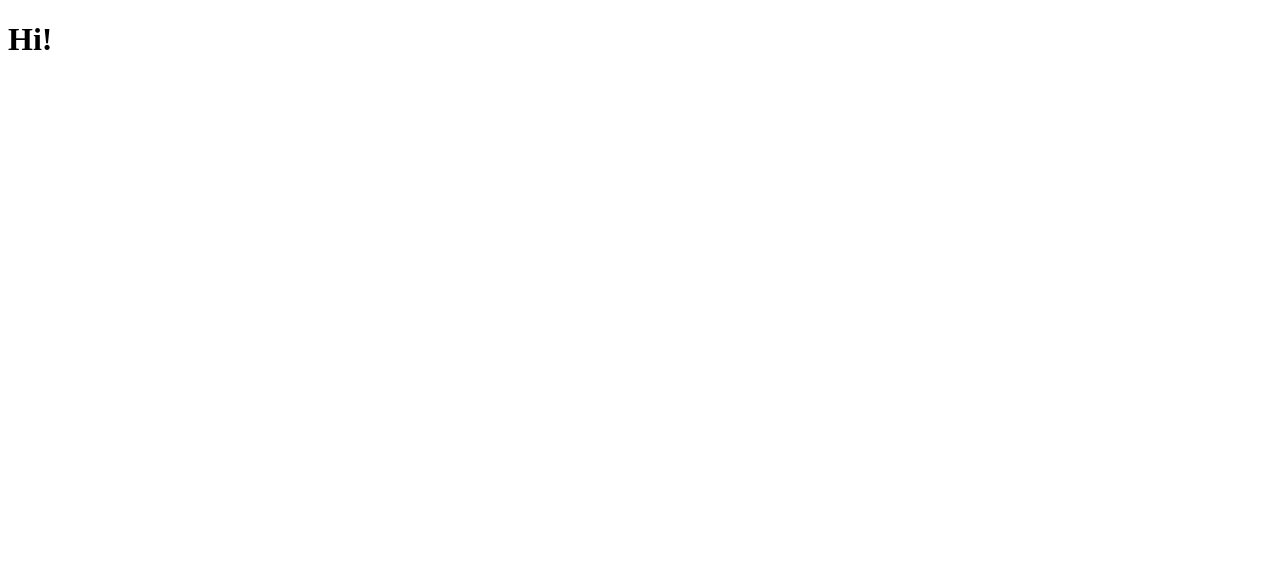
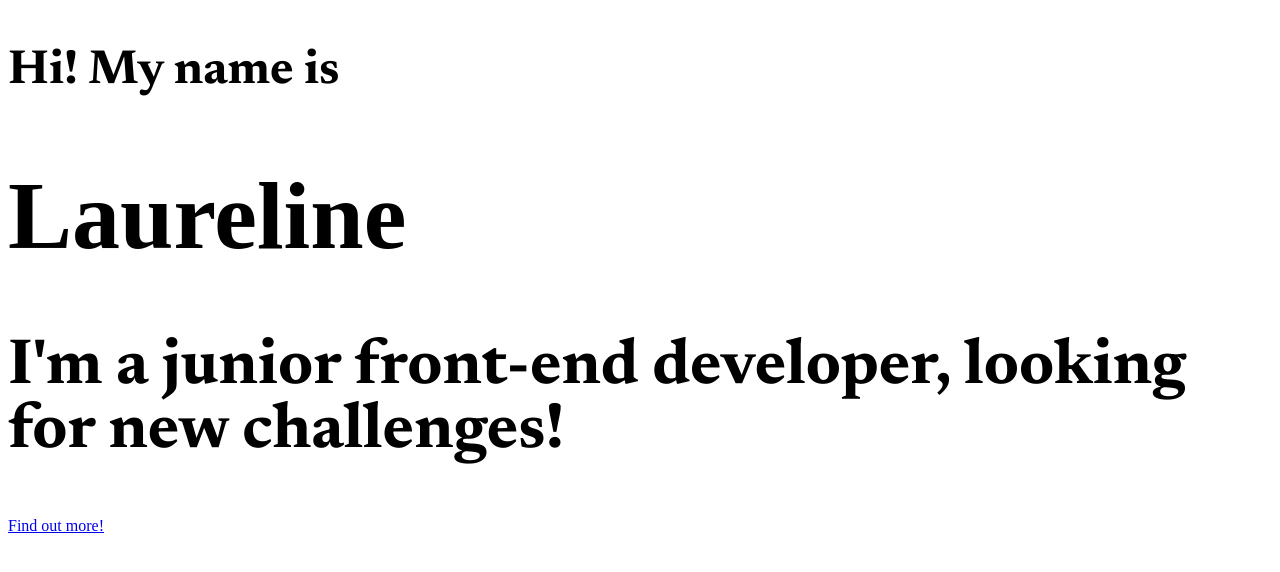
Before and after one commit to Zwergli1/PortfolioLL, a plain HTML site: page index.html in a window 1280 px wide. Drawn offline with nearby package versions, Linux system fonts and the light colour scheme; a web font is replaced by a local one.

Commit message:
Added h1, h2. h3, and button to main page

```diff
--- a/index.html
+++ b/index.html
@@ -31,6 +31,9 @@
     <title>Laureline's Portfolio</title>
   </head>
   <body>
-    <h1>Hi!</h1>
+    <h3>Hi! My name is</h3>
+    <h1>Laureline</h1>
+    <h2>I'm a junior front-end developer, looking for new challenges!</h2>
+    <a href="#">Find out more!</a>
   </body>
 </html>
--- a/styles/styles.css
+++ b/styles/styles.css
@@ -1,7 +1,17 @@
 h1 {
   font-family: "Londrina Shadow", serif;
+  font-size: 96px;
 }
 
+h2 {
+  font-family: "Newsreader", serif;
+  font-size: 64px;
+}
+
+h3 {
+  font-family: "Newsreader", serif;
+  font-size: 48px;
+}
 /*font-family: "Londrina Shadow", serif;
 font-family: "Newsreader", serif;
 font-family: "Inter", serif; */
```
